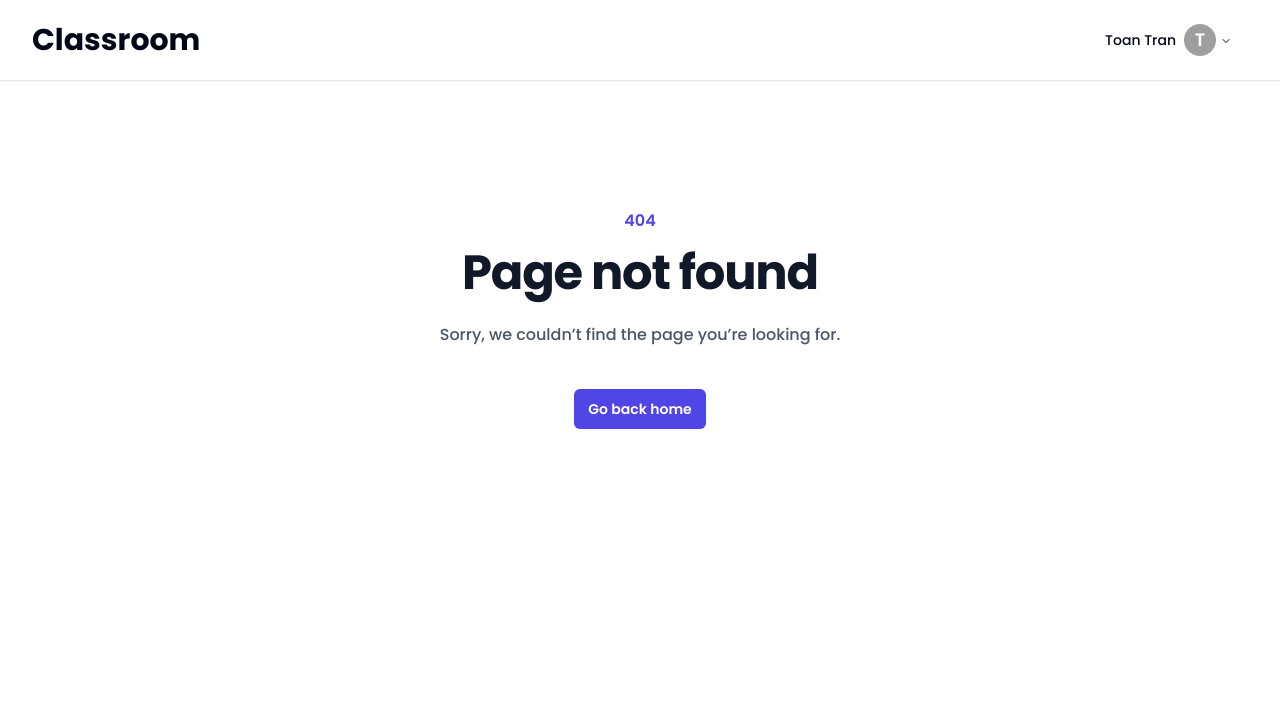
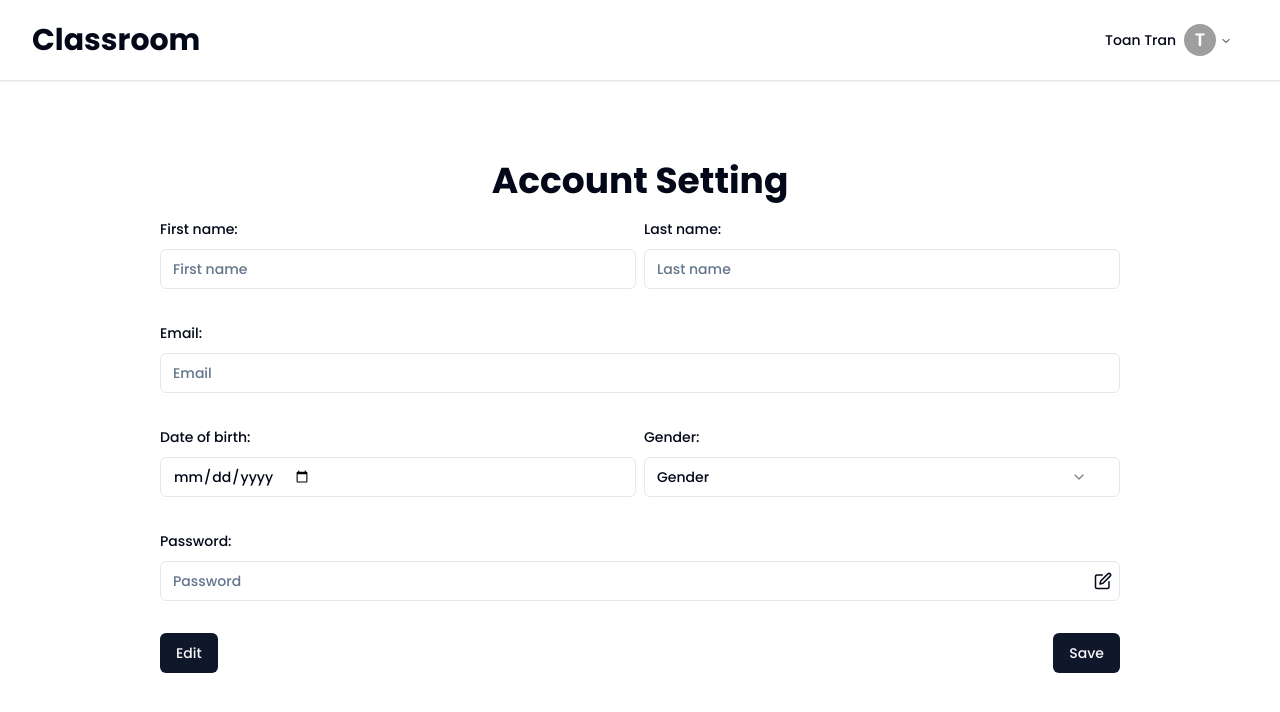
Before and after one commit to Mtoan12/advanced-web, a React (Vite) app in the folder frontend/: page /profile in a window 1280 px wide. Before the commit this address had no page. Shown: the top 712 px of the page. Built offline with nearby package versions, Linux system fonts and the light colour scheme; grey boxes are pictures that could not be loaded.

Commit message:
tạo màn hình profile

```diff
--- a/frontend/src/App.tsx
+++ b/frontend/src/App.tsx
@@ -11,6 +11,7 @@ const HomePage = lazy(() => import("./pages/home/HomePage"));
 const SignUpPage = lazy(() => import("./pages/sign-up/SignUpPage"));
 const LoginPage = lazy(() => import("./pages/login/LoginPage"));
 const LandingPage = lazy(() => import("./pages/landing/LandingPage"));
+const ProfilePage = lazy(() => import("./pages/profile/ProfilePage"));
 
 function App() {
   return (
@@ -29,6 +30,7 @@ function App() {
           <Route path="/login" element={<LoginPage />} />
           <Route path="/sign-up" element={<SignUpPage />} />
           <Route path="/landing" element={<LandingPage />} />
+          <Route path="/profile" element={<ProfilePage />} />
           <Route path="*" element={<NotFoundPage />} />
         </Routes>
       </Suspense>
--- /dev/null
+++ b/frontend/src/pages/profile/ProfilePage.tsx
@@ -0,0 +1,223 @@
+import { Button } from "@/components/ui/button";
+import {
+  Form,
+  FormControl,
+  FormField,
+  FormItem,
+  FormLabel,
+  FormMessage,
+} from "@/components/ui/form";
+import {
+  Select,
+  SelectContent,
+  SelectItem,
+  SelectTrigger,
+  SelectValue,
+} from "@/components/ui/select";
+import { Input } from "@/components/ui/input";
+import { cn } from "@/lib/utils";
+import { signUpSchema } from "@/schema/formSchema";
+import { zodResolver } from "@hookform/resolvers/zod";
+import { Edit, Eye, EyeOff } from "lucide-react";
+import { useState } from "react";
+import { useForm } from "react-hook-form";
+import { Link, Navigate } from "react-router-dom";
+import * as z from "zod";
+import { useAuth } from "@/hooks/useAuth";
+
+const ProfilePage = () => {
+  const [showPassword, setShowPassword] = useState(false);
+  const [isEditMode, setIsEditMode] = useState(false);
+  const form = useForm<z.infer<typeof signUpSchema>>({
+    resolver: zodResolver(signUpSchema),
+    defaultValues: {
+      firstName: "",
+      lastName: "",
+      birthday: "",
+      gender: "",
+      email: "",
+      password: "",
+    },
+  });
+
+  const { user } = useAuth();
+  if (user) {
+    <Navigate to={"/"} />;
+  }
+
+  const onSubmit = (data: z.infer<typeof signUpSchema>) => {
+    console.log(data);
+  };
+
+  const setEditMode = () => {
+    setIsEditMode(true);
+  };
+
+  const toggleShowPassword = () => {
+    setShowPassword((prev: boolean) => !prev);
+  };
+  return (
+    <main className="container flex max-w-[1024px] flex-col justify-center py-20">
+      <h1 className="mb-4 text-center text-4xl font-bold">Account Setting</h1>
+      <Form {...form}>
+        <form onSubmit={form.handleSubmit(onSubmit)} className="space-y-8">
+          <div className="grid grid-cols-2 gap-2">
+            <FormField
+              control={form.control}
+              name="firstName"
+              render={({ field }) => (
+                <FormItem>
+                  <FormLabel>First name:</FormLabel>
+                  <FormControl>
+                    <Input
+                      placeholder="First name"
+                      {...field}
+                      className={cn(
+                        form.formState.errors.firstName &&
+                          "border-red-400 focus-visible:ring-red-400",
+                        "pr-8",
+                      )}
+                    />
+                  </FormControl>
+                  <FormMessage />
+                </FormItem>
+              )}
+            />
+            <FormField
+              control={form.control}
+              name="lastName"
+              render={({ field }) => (
+                <FormItem>
+                  <FormLabel>Last name:</FormLabel>
+                  <FormControl>
+                    <Input
+                      placeholder="Last name"
+                      {...field}
+                      className={cn(
+                        form.formState.errors.lastName &&
+                          "border-red-400 focus-visible:ring-red-400",
+                        "pr-8",
+                      )}
+                    />
+                  </FormControl>
+                  <FormMessage />
+                </FormItem>
+              )}
+            />
+          </div>
+          <FormField
+            control={form.control}
+            name="email"
+            render={({ field }) => (
+              <FormItem>
+                <FormLabel>Email:</FormLabel>
+                <FormControl>
+                  <Input
+                    placeholder="Email"
+                    {...field}
+                    className={cn(
+                      form.formState.errors.email &&
+                        "border-red-400 focus-visible:ring-red-400",
+                      "pr-8",
+                    )}
+                  />
+                </FormControl>
+                <FormMessage />
+              </FormItem>
+            )}
+          />
+          <div className="grid grid-cols-2 gap-2">
+            <FormField
+              control={form.control}
+              name="birthday"
+              render={({ field }) => (
+                <FormItem>
+                  <FormLabel>Date of birth:</FormLabel>
+                  <FormControl>
+                    <Input
+                      placeholder="Date of birth"
+                      type="date"
+                      {...field}
+                      className={cn(
+                        form.formState.errors.birthday &&
+                          "border-red-400 focus-visible:ring-red-400",
+                        "pr-8",
+                      )}
+                    />
+                  </FormControl>
+                  <FormMessage />
+                </FormItem>
+              )}
+            />
+            <FormField
+              control={form.control}
+              name="gender"
+              render={({ field }) => (
+                <FormItem>
+                  <FormLabel>Gender:</FormLabel>
+                  <Select
+                    onValueChange={field.onChange}
+                    defaultValue={field.value}
+                  >
+                    <FormControl
+                      className={cn(
+                        form.formState.errors.birthday &&
+                          "border-red-400 focus-visible:ring-red-400",
+                        "pr-8",
+                      )}
+                    >
+                      <SelectTrigger>
+                        <SelectValue placeholder="Gender" />
+                      </SelectTrigger>
+                    </FormControl>
+                    <SelectContent>
+                      <SelectItem value="male">Male</SelectItem>
+                      <SelectItem value="female">Female</SelectItem>
+                    </SelectContent>
+                  </Select>
+                  <FormMessage />
+                </FormItem>
+              )}
+            />
+          </div>
+          <FormField
+            control={form.control}
+            name="password"
+            render={({ field }) => (
+              <FormItem>
+                <FormLabel>Password:</FormLabel>
+                <FormControl>
+                  <div className="relative">
+                    <Input
+                      type={showPassword ? "text" : "password"}
+                      placeholder="Password"
+                      {...field}
+                      className={cn(
+                        form.formState.errors.password &&
+                          "border-red-400 focus-visible:ring-red-400",
+                        "pr-8",
+                      )}
+                    />
+                    <div
+                      className="absolute right-2 top-[50%] translate-y-[-50%] cursor-pointer hover:opacity-80"
+                      onClick={toggleShowPassword}
+                    >
+                      <Edit size={18} />
+                    </div>
+                  </div>
+                </FormControl>
+                <FormMessage />
+              </FormItem>
+            )}
+          />
+          <div className="flex items-center justify-between">
+            <Button onClick={setEditMode}>Edit</Button>
+            <Button type="submit">Save</Button>
+          </div>
+        </form>
+      </Form>
+    </main>
+  );
+};
+
+export default ProfilePage;
```
